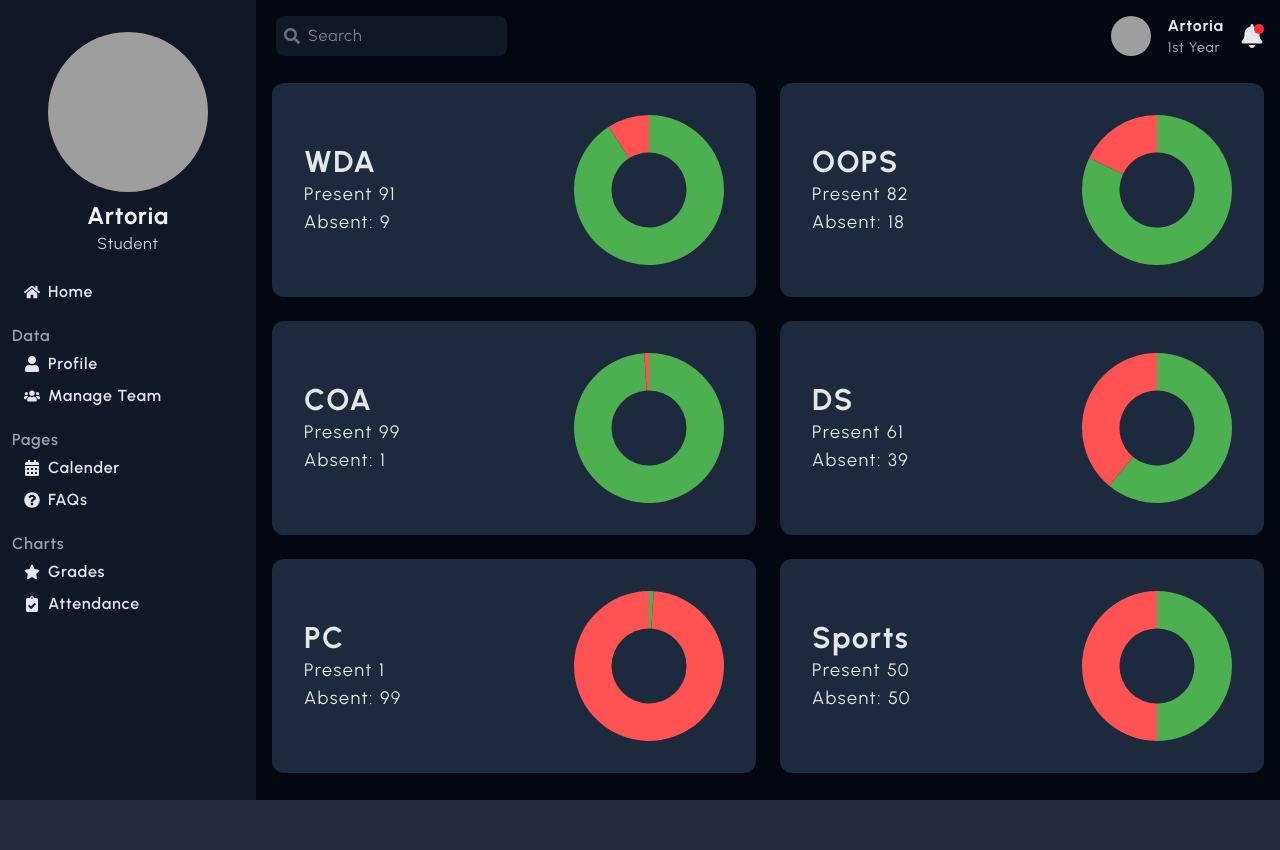
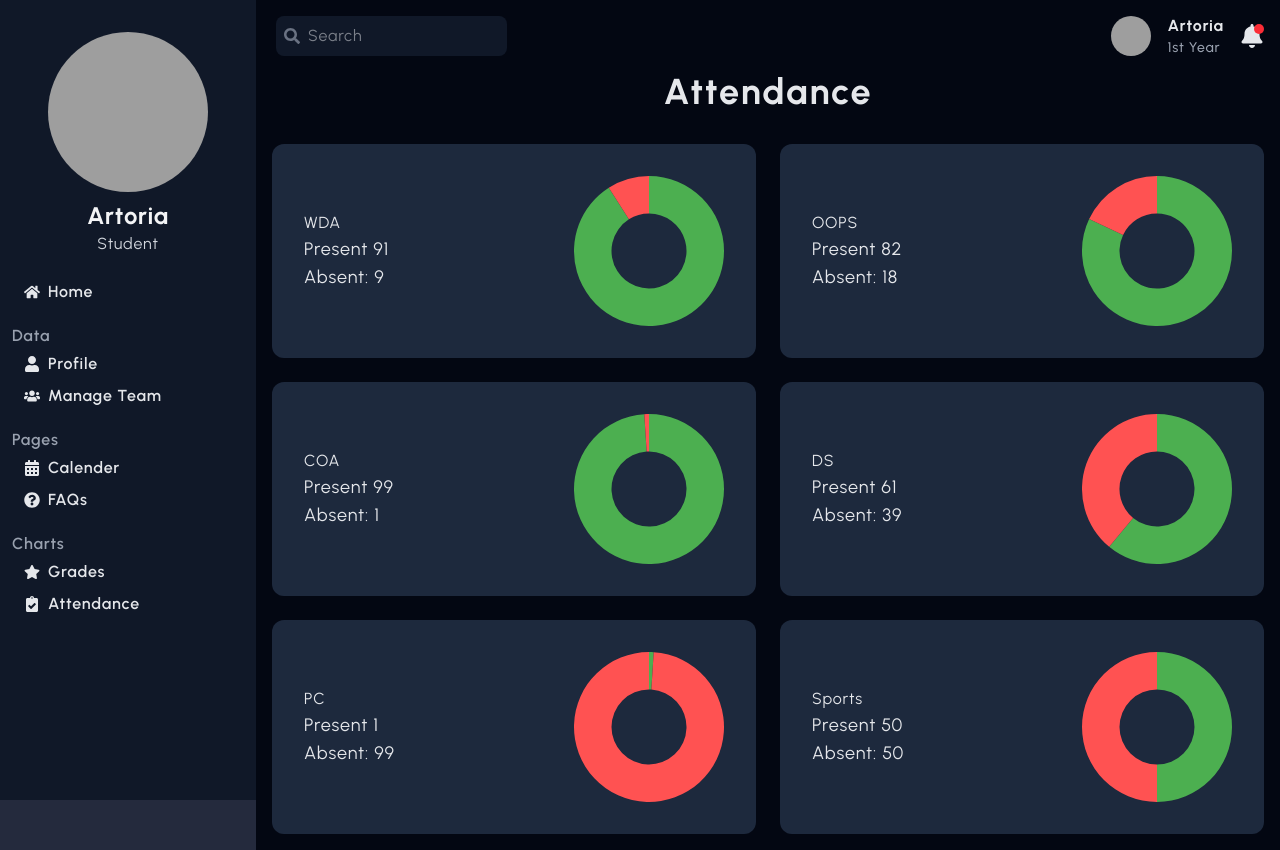
Before and after one commit to Thunder-Blaze/StudyFlow, a React (Vite) app: page /attendance in a window 1280 px wide. Before the commit the page ends 800 px from the top, so only its background shows below. Built offline with nearby package versions, Linux system fonts and the light colour scheme; grey boxes are pictures that could not be loaded.

Commit message:
Added Heading

```diff
--- a/src/pages/AttendanceTracker.jsx
+++ b/src/pages/AttendanceTracker.jsx
@@ -6,7 +6,9 @@ const AttendanceTracker = () => {
     return (
         <Page_Layout>
             <div className="p-4 pt-0 w-full h-full flex items-center justify-center flex-col gap-4">
-                <h1 className="text-3xl font-bold tracking-wider">
+                <h1 className="text-4xl font-bold tracking-wider mb-4">
+                    Attendance
+                </h1>
                 <div className="flex flex-wrap gap-6 items-center justify-evenly">
                     {Attendance.map((sub, index) => {
                         return (
@@ -31,7 +33,6 @@ const AttendanceTracker = () => {
                         )
                     })}
                 </div>
-                </h1>
             </div>
         </Page_Layout>
     )
```
Lines whose indentation alone changed are shown as unchanged.
